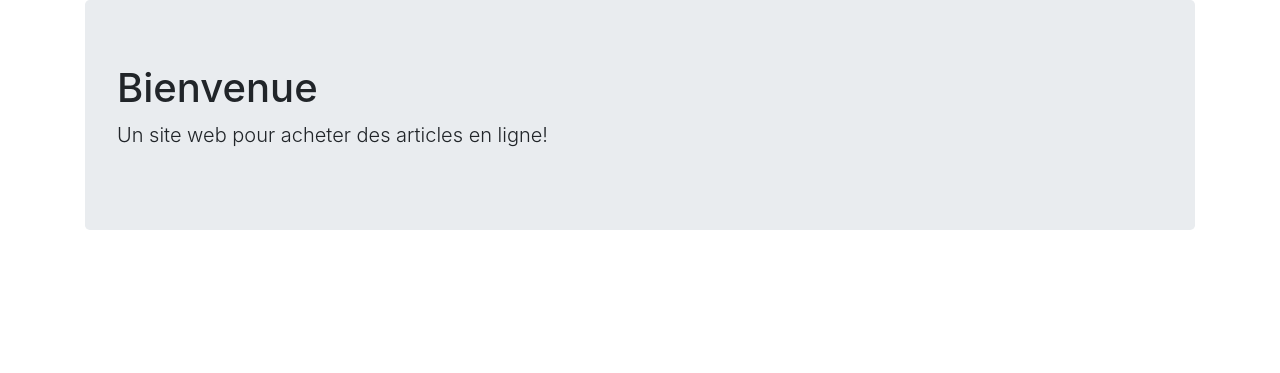
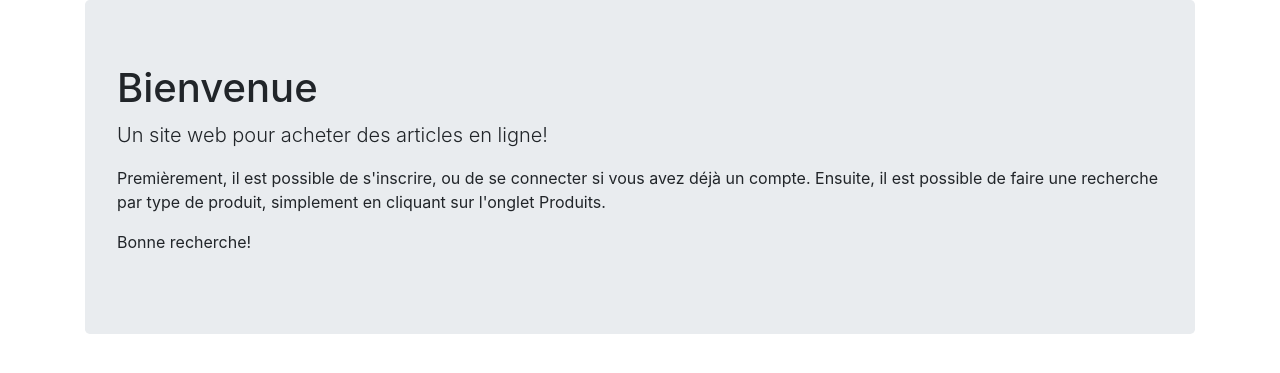
Before and after one commit to NasreddineAnani/eShop, a Flask app: page / in a window 1280 px wide. Shown: the part 56-429 px from the top of the page. Run offline with Flask 2, Linux system fonts and the light colour scheme; some libraries are stand-ins or nearby versions.

Commit message:
html shits

```diff
--- a/templates/home.html
+++ b/templates/home.html
@@ -14,5 +14,8 @@
 	<div class="jumbotron test-center">
 		<h1>Bienvenue</h1>
 		<p class="lead">Un site web pour acheter des articles en ligne!</p>
+		<p>Premièrement, il est possible de s'inscrire, ou de se connecter si vous avez déjà un compte. Ensuite, il est possible
+			de faire une recherche par type de produit, simplement en cliquant sur l'onglet Produits.</p>
+		<p>Bonne recherche!</p>
 	</div>
 {% endblock %}
--- a/templates/navbar.html
+++ b/templates/navbar.html
@@ -1,5 +1,5 @@
 <nav class="navbar navbar-expand-lg navbar-light bg-light">
-  <a class="navbar-brand" href="#">eShop</a>
+  <a class="navbar-brand" href="/">eShop</a>
   <button class="navbar-toggler" type="button" data-toggle="collapse" data-target="#navbarTogglerDemo02" aria-controls="navbarTogglerDemo02" aria-expanded="false" aria-label="Toggle navigation">
     <span class="navbar-toggler-icon"></span>
   </button>
```
